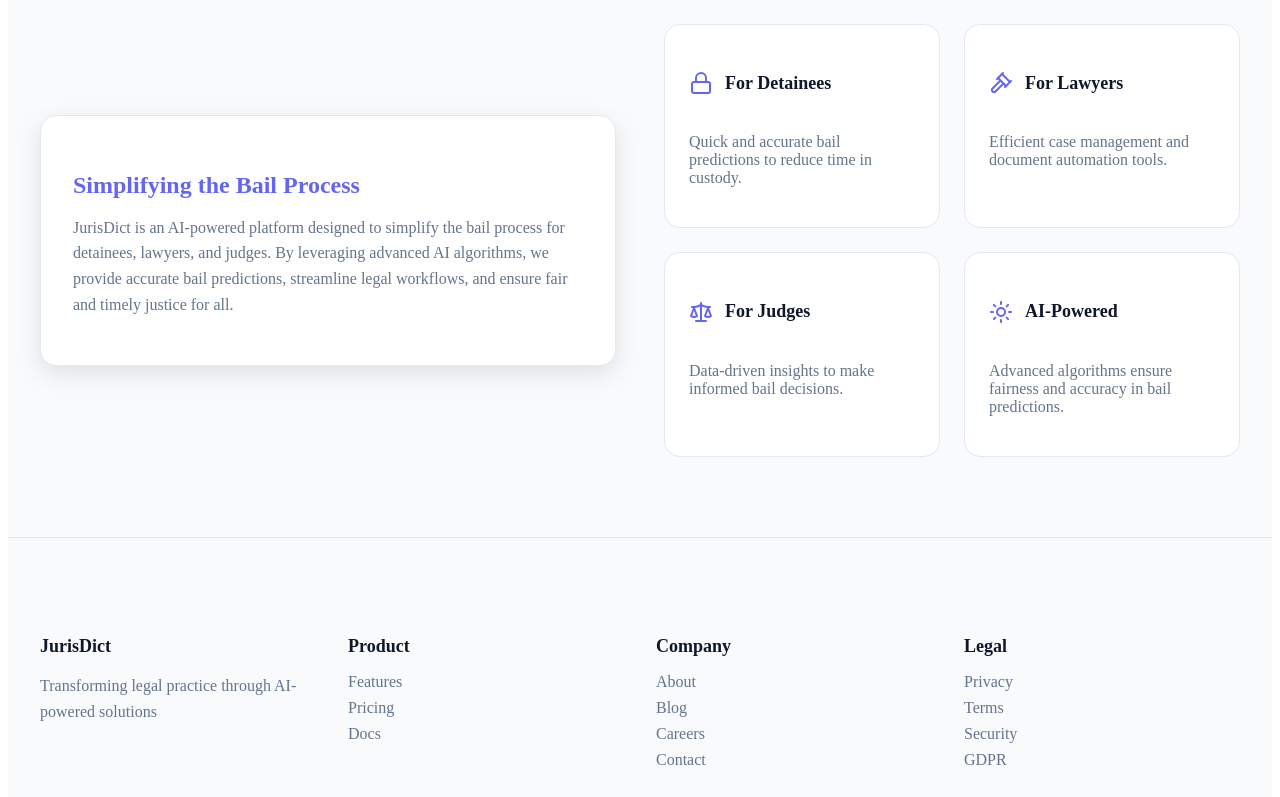
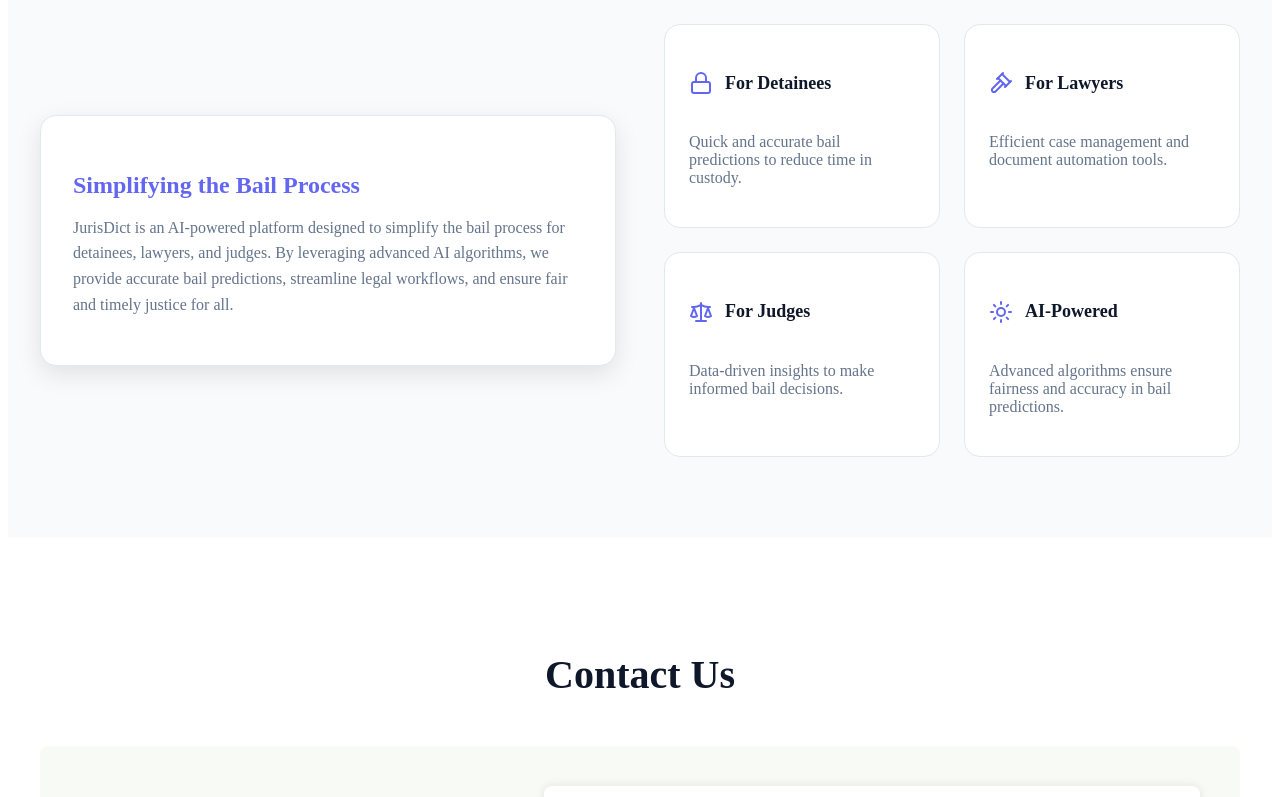
Before and after one commit to sagnik-004/Jurisdict, a React (Vite) app in the folder frontend/: page /landing in a window 1280 px wide. Shown: the part 2000-2797 px from the top of the page. Built offline with nearby package versions, Linux system fonts and the light colour scheme.

Commit message:
contact us updated

```diff
--- a/frontend/src/components/landing/Landing.jsx
+++ b/frontend/src/components/landing/Landing.jsx
@@ -10,6 +10,8 @@
   Lock,
 } from "lucide-react";
 import { useNavigate } from "react-router-dom";
+import ContactForm from "./ContactForm";
+
 
 class TypeWriter extends React.Component {
   constructor(props) {
@@ -781,6 +783,29 @@
         </motion.div>
       </section>
 
+       {/* Contact Section */}
+       <section id="contact" style={{ padding: "80px 32px" }}>
+        <motion.div
+          initial={{ opacity: 0, y: 20 }}
+          whileInView={{ opacity: 1, y: 0 }}
+          transition={{ duration: 0.8 }}
+          viewport={{ once: true }}
+          style={{ maxWidth: 1280, margin: "0 auto" }}
+        >
+          <h2
+            style={{
+              fontSize: 40,
+              fontWeight: 700,
+              textAlign: "center",
+              marginBottom: 48,
+            }}
+          >
+            Contact Us
+          </h2>
+          <ContactForm /> {/* Insert the ContactForm component here */}
+        </motion.div>
+      </section>
+
       <footer
         style={{
           backgroundColor: darkMode ? "#1E293B" : "#F8FAFC",
```
